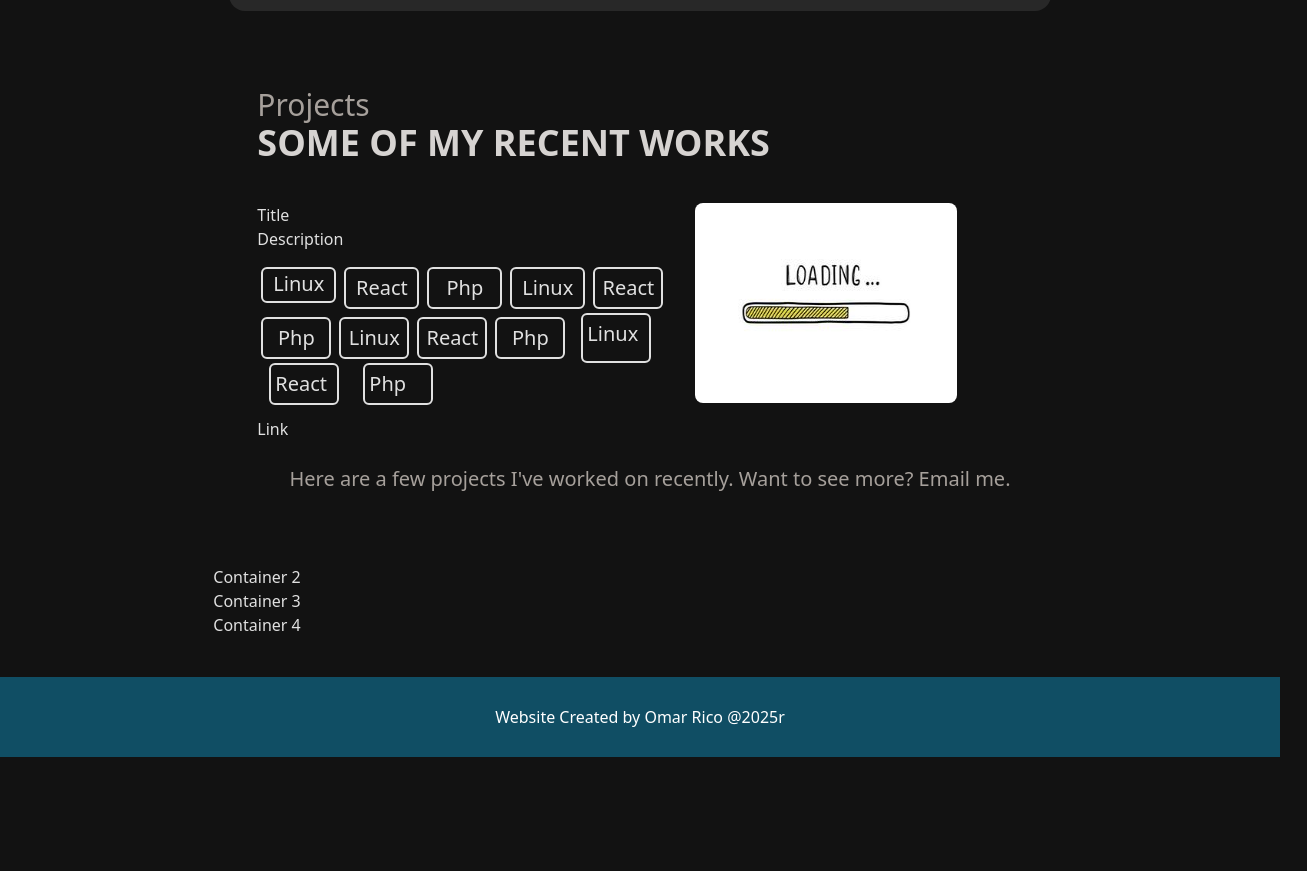
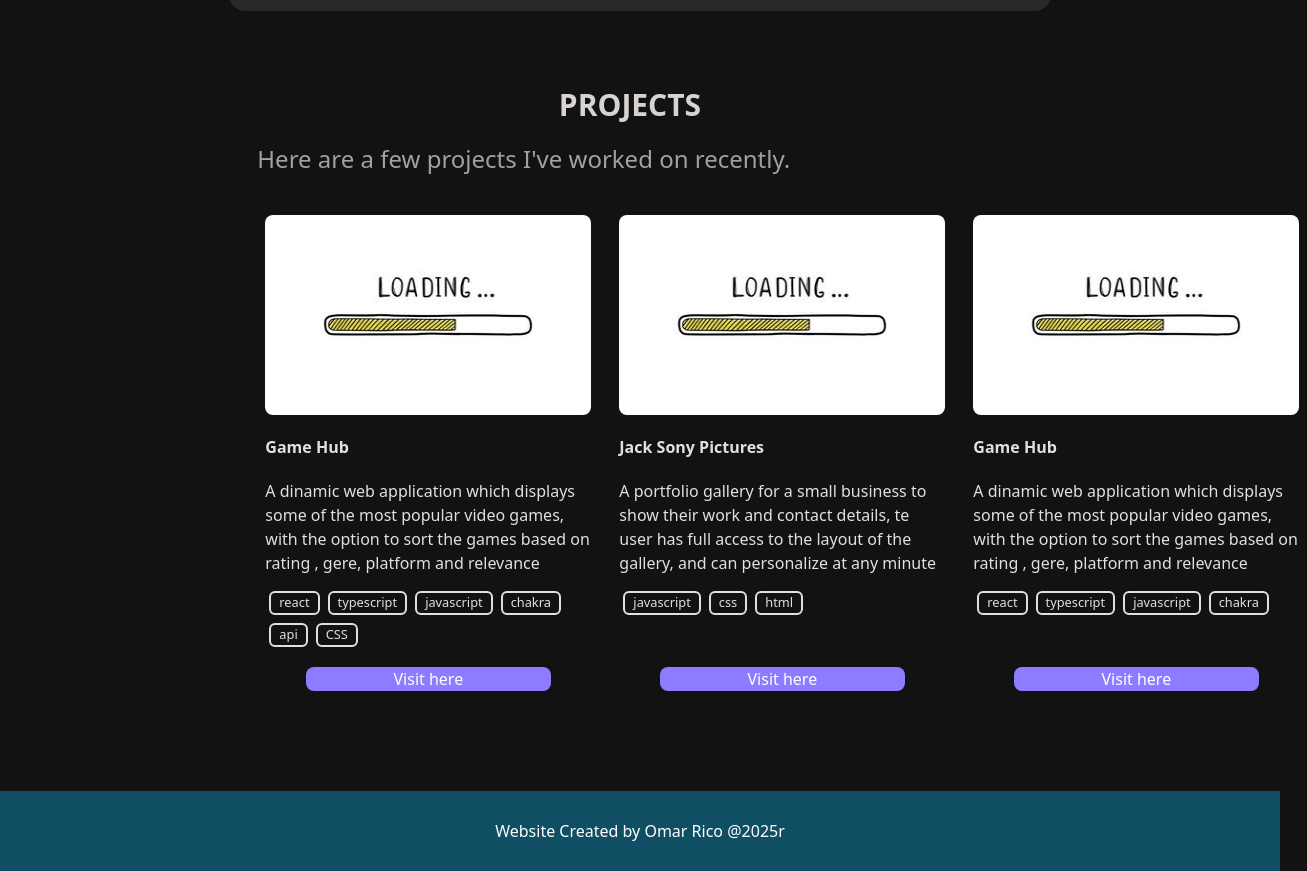
Before and after one commit to omar-rm/omar-rico, a React (Vite) app: page / in a window 1280 px wide. Shown: the part 657-1528 px from the top of the page, 1307 px wide, since content can reach past the window. Before the commit the page ends 1414 px from the top, so only its background shows below. Built offline with nearby package versions, Linux system fonts and the light colour scheme.

Commit message:
project section created, and updated

```diff
--- a/src/components/Wrapper.tsx
+++ b/src/components/Wrapper.tsx
@@ -6,10 +6,6 @@ const Wrapper = () => {
     <div className="mt-15 mb-10 lg:w-4/6 md:w-5/6  flex flex-col justify-center mx-auto">
       <Banner />
       <Projects />
-      <div className=""></div>
-      <div className="">Container 2</div>
-      <div className="">Container 3</div>
-      <div className="">Container 4</div>
     </div>
   );
 };
@@ -48,7 +44,7 @@ const Banner = () => {
           <div className="flex my-3 h-auto flex-wrap">
             {techStack.map((tech) => (
               <span
-                className="text-center overflow-hidden w-[90px] text-[1em] m-1 px-2 border-2 rounded-md  h-7"
+                className="text-center overflow-hidden w-[90px] text-[1em] m-1 px-2 border-b  h-7"
                 key={tech}
               >
                 {tech}
@@ -81,7 +77,7 @@ const Projects = () => {
         "A dinamic web application which displays some of the most popular video games, with the option to sort the games based on rating , gere, platform and relevance",
       imgUrl: LoadingBar,
       Url: "https://game-platform-project.vercel.app",
-      techStack: ["react", "typescript", "javascript", "chakra"],
+      techStack: ["react", "typescript", "javascript", "chakra", "api", "CSS"],
     },
     {
       title: "Jack Sony Pictures",
@@ -89,7 +85,15 @@ const Projects = () => {
         "A portfolio gallery for a small business to show their work and contact details, te user has full access to the layout of the gallery, and can personalize at any minute",
       imgUrl: LoadingBar,
       Url: "http://tazasrotas.000webhostapp.com/jack-sony-pictures/gallery.html",
-      techStack: [""],
+      techStack: ["javascript", "css", "html"],
+    },
+    {
+      title: "Game Hub",
+      description:
+        "A dinamic web application which displays some of the most popular video games, with the option to sort the games based on rating , gere, platform and relevance",
+      imgUrl: LoadingBar,
+      Url: "https://game-platform-project.vercel.app",
+      techStack: ["react", "typescript", "javascript", "chakra"],
     },
   ];
 
@@ -100,73 +104,45 @@ const Projects = () => {
     >
       <div className=" w-full pr-5">
         <div className=" h-auto">
-          <p className="font-light  text-left text-3xl text-stone-400">
+          <p className=" font-black   text-center text-3xl text-stone-300 uppercase">
             Projects
           </p>
-          <span className="w-full font-black text-4xl my-3.5 text-stone-300 uppercase">
-            {" "}
-            Some of my recent works
+          <div className="h-5"></div>
+          <span className="  w-full  text-2xl my-3.5 text-stone-400 ">
+            Here are a few projects I've worked on recently.
           </span>
-          <div className="mt-10 flex gap-3 w-[700px]">
-            <div className="w-5/8">
-              <h3>Title</h3>
-              <p>Description</p>
-              <div className="flex  my-3 h-auto flex-wrap">
-                <span className="text-center overflow-hidden w-[75px] m-1 text-[20px] border-2 rounded-md  h-9">
-                  Linux
-                </span>
-                <span className="text-center overflow-hidden w-[75px] m-1 text-[20px] border-2 rounded-md p-1 ">
-                  React
-                </span>
-                <span className="text-center overflow-hidden w-[75px] m-1 text-[20px] border-2 rounded-md p-1 >">
-                  Php
-                </span>
+          <div className="mt-10 flex gap-3 w-[1050px]">
+            {projects.map((project) => (
+              <div key={project.title} className="w-full mx-2">
+                <img
+                  src={project.imgUrl}
+                  alt="profile"
+                  className="w-full rounded-lg size-50"
+                />
+                <h3 className="mt-5 font-bold">{project.title}</h3>
 
-                <span className="text-center overflow-hidden w-[75px] m-1 text-[20px] border-2 rounded-md p-1 ">
-                  Linux
-                </span>
-                <span className="text-center overflow-hidden w-[70px] m-1 text-[20px] border-2 rounded-md p-1 ">
-                  React
-                </span>
-                <span className="text-center overflow-hidden w-[70px] m-1 text-[20px] border-2 rounded-md p-1 >">
-                  Php
-                </span>
-                <span className="text-center overflow-hidden w-[70px] m-1 text-[20px] border-2 rounded-md p-1 ">
-                  Linux
-                </span>
-                <span className="text-center overflow-hidden w-[70px] m-1 text-[20px] border-2 rounded-md p-1 ">
-                  React
-                </span>
-                <span className="text-center overflow-hidden w-[70px] m-1 text-[20px] border-2 rounded-md p-1 >">
-                  Php
-                </span>
-
-                <span className="overflow-hidden w-[70px] mx-3 text-[20px] border-2 rounded-md p-1 ">
-                  Linux
-                </span>
-                <span className="overflow-hidden w-[70px] mx-3 text-[20px] border-2 rounded-md p-1 ">
-                  React
-                </span>
-                <span className="overflow-hidden w-[70px] mx-3 text-[20px] border-2 rounded-md p-1 >">
-                  Php
-                </span>
+                <p className="mt-5">{project.description}</p>
+                <div className=" h-20">
+                  <div className="h-auto flex my-3 flex-wrap">
+                    {project.techStack.map((tech) => (
+                      <span className="text-center overflow-hidden w-60px] text-[.8em] m-1 px-2 border-2 rounded-md h-6">
+                        {tech}
+                      </span>
+                    ))}
+                  </div>
+                </div>
+                <div className="w-full items-center justify-center flex">
+                  <a
+                    href={project.Url}
+                    className=" text-center w-3/4 px-10 bg-[#8d7cff] rounded-lg hover:bg-[#6F5CFF]  text-white"
+                  >
+                    Visit here
+                  </a>
+                </div>
               </div>
-              <a href="#">Link</a>
-            </div>
-            <img
-              src={LoadingBar}
-              alt="profile"
-              className="w-3/8 rounded-lg size-50"
-            />
+            ))}
           </div>
         </div>
-      </div>
-
-      <div className="w-full items-center flex flex-col pl-5">
-        <h2 className="text-justify my-3 text-xl  text-stone-400">
-          Here are a few projects I've worked on recently. Want to see more?
-          Email me.
-        </h2>
       </div>
     </div>
   );
```
